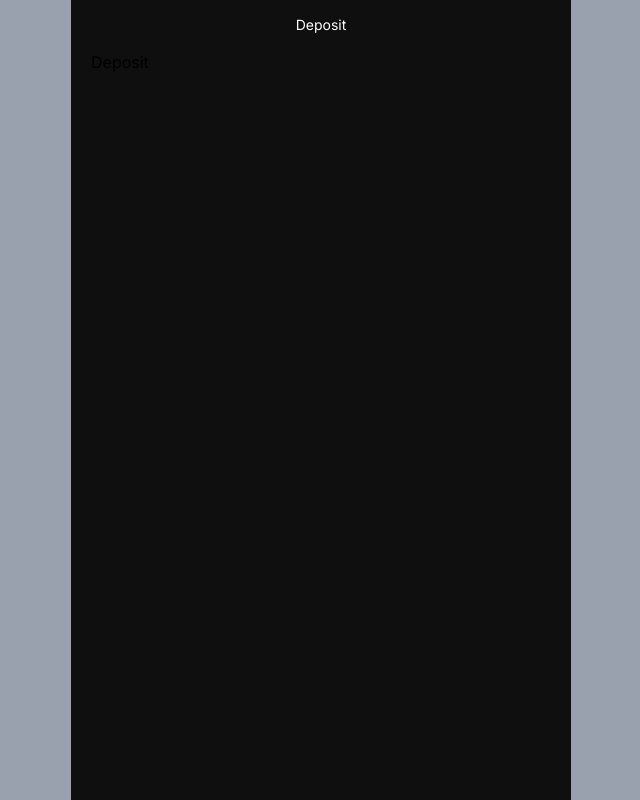
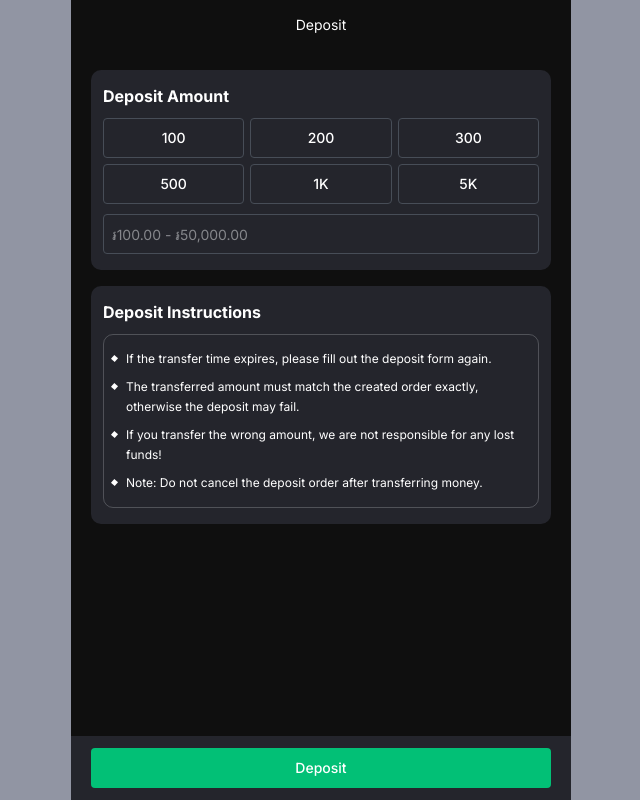
Before and after one commit to HeangDev/full-stack-trading, a React (Vite) app in the folder ui/: page /deposit in a window 1280 px wide. Shown: the whole page, without its empty margins (319-959 px from the left). Built offline with nearby package versions, Linux system fonts and the light colour scheme; some icons are missing.

Commit message:
update file

```diff
--- a/ui/src/assets/css/main.css
+++ b/ui/src/assets/css/main.css
@@ -18,16 +18,16 @@
 
 input[type=number]::-webkit-inner-spin-button,input[type=number]::-webkit-outer-spin-button{-webkit-appearance:none;margin:0;}
 
-body{@apply font-inter bg-gray-400 overflow-hidden;}
-.wrap{@apply relative max-w-[500px] h-screen mx-auto bg-theme-main;}
-.content{@apply h-full pt-[50px] px-5 pb-16 overflow-y-scroll;}
+body,html{@apply flex justify-center w-full h-full m-0 p-0 font-inter text-justify bg-[#9195a3] select-none overflow-hidden;}
+.wrap{@apply relative w-[500px] min-h-screen h-fit bg-theme-main;}
+.content{@apply max-h-screen h-screen pt-[50px] px-5 pb-16 overflow-y-scroll;}
 
 ::-webkit-scrollbar{@apply hidden w-1 h-1 bg-[#f4f5f7];}
 ::-webkit-scrollbar-thumb{@apply rounded-xs bg-gray-400/20;}
 ::-webkit-scrollbar-track{@apply rounded-none;}
 
-.header{@apply absolute top-0 left-0 right-0 h-[50px];}
-.header__inner{@apply w-full bg-theme-main select-none;}
+.header{@apply fixed top-0 w-[500px] h-[50px] z-10;}
+.header__inner{@apply bg-theme-main select-none;}
 .header__content{@apply relative flex items-center justify-center px-5 h-[50px];}
 .header__content__left{@apply absolute top-0 left-6 flex items-center justify-center h-full;}
 .header__btn__back{@apply relative cursor-pointer;}
@@ -38,7 +38,7 @@ body{@apply font-inter bg-gray-400 overflow-hidden;}
 .header__content__right svg{@apply w-6 h-6 text-white;}
 .header__content__right .notification__dot{@apply absolute top-0 right-1 w-2.5 h-2.5 rounded-full border border-theme-main bg-theme-danger;}
 
-.tabbar{@apply absolute bottom-0 flex items-end justify-between w-full h-16 pt-3.5 px-5 text-xs bg-theme-main;}
+.tabbar{@apply fixed bottom-0 flex items-end justify-between w-[500px] h-16 pt-3.5 px-5 text-xs bg-theme-main;}
 .tabbar__item{@apply flex flex-col items-center justify-end text-gray-500 font-normal cursor-pointer;}
 .tabbar__item span{@apply mt-1.5;}
 .tabbar__item.on span{@apply text-white;}
@@ -189,3 +189,26 @@ body{@apply font-inter bg-gray-400 overflow-hidden;}
 .transactions__list__container__item .transactions__list__container__item__right h4{@apply text-sm font-medium leading-5 text-white;}
 
 .orderPanel__container{@apply mt-5;}
+
+.deposit__container{@apply relative w-full mt-5;}
+.deposit__content{@apply mt-2.5 mb-4 py-4 px-3 rounded-[10px] bg-[#24252C];}
+.deposit__content__title{@apply flex mb-3 text-base font-bold leading-5 text-white;}
+.deposit__content__list{@apply flex flex-wrap mb-2.5 gap-1.5;}
+.deposit__content__list__item{@apply w-[calc((100%-12px)/3)];}
+.deposit__content__list__item.active button{@apply border-[#6A4C0C] bg-[#281F0B];}
+
+.deposit__container__intro__lists{@apply rounded-[10px] pt-1.5 pl-2.5 pb-1.5 pr-4 border border-solid border-gray-300/25;}
+.deposit__container__intro__lists p{@apply relative my-2 pl-3 text-xs font-normal leading-5 text-left text-white;}
+.deposit__container__intro__lists p::after{@apply content-[""] absolute top-[7px] -left-[2px] w-[5px] h-[5px] bg-white rotate-[42deg];}
+
+.deposit__content__fixed{@apply fixed left-0 bottom-0 right-0 -mx-5 z-[100];}
+.deposit__content__fixed__box{@apply flex max-w-[500px] mx-auto py-3 px-5 bg-[#24252C];}
+.deposit__content__fixed__box button span{@apply ml-2;}
+
+@media(max-width:600px){
+    .wrap{@apply w-screen;}
+    .header{@apply w-full;}
+    .tabbar{@apply w-full;}
+    .deposit__content__fixed{@apply left-5 right-5;}
+    .deposit__content__fixed__box{@apply max-w-full;}
+}
--- a/ui/src/locales/en/translation.json
+++ b/ui/src/locales/en/translation.json
@@ -94,5 +94,15 @@
     "order": {
         "buy_sell": "Buy/Sell Order",
         "record": "Trading Record"
+    },
+    "deposit": {
+        "balance": "Available Balance",
+        "enter_amount": "Deposit Amount",
+        "instruction_title": "Deposit Instructions",
+        "instruction_1": "If the transfer time expires, please fill out the deposit form again.",
+        "instruction_2": "The transferred amount must match the created order exactly, otherwise the deposit may fail.",
+        "instruction_3": "If you transfer the wrong amount, we are not responsible for any lost funds!",
+        "instruction_4": "Note: Do not cancel the deposit order after transferring money.",
+        "submit": "Deposit"
     }
 }
--- a/ui/src/locales/zh/translation.json
+++ b/ui/src/locales/zh/translation.json
@@ -93,5 +93,15 @@
     "order": {
         "buy_sell": "买卖订单",
         "record": "交易记录"
+    },
+    "deposit": {
+        "balance": "可用余额",
+        "enter_amount": "充值金额",
+        "instruction_title": "充值说明",
+        "instruction_1": "如果转账时间过期，请重新填写充值表单。",
+        "instruction_2": "转账金额必须与创建的订单金额完全一致，否则可能导致充值失败。",
+        "instruction_3": "如果转账金额错误，我们不对任何资金损失负责！",
+        "instruction_4": "注意：转账完成后请勿取消充值订单。",
+        "submit": "充值"
     }
 }
--- a/ui/src/pages/account/Deposit.tsx
+++ b/ui/src/pages/account/Deposit.tsx
@@ -1,8 +1,72 @@
-
+import React from "react";
+import { useTranslation } from 'react-i18next'
+import Button from "../../components/Button";
+import TextField from "../../components/TextField";
 
 const Deposit = () => {
+    const { t } = useTranslation()
+    const [selectedAmount, setSelectedAmount] = React.useState<number | ''>('');
+    const amounts = [100, 200, 300, 500, 1000, 5000];
+
     return (
-        <div>Deposit</div>
+        <>
+            <div className="deposit__container">
+                <div className="balance__assets">
+
+                </div>
+                <div className="deposit__content">
+                    <div className="deposit__content__title">
+                        <h4>{t('deposit.enter_amount')}</h4>
+                    </div>
+                    <div className="deposit__content__list">
+                        {amounts.map((amount) => (
+                            <div
+                                key={amount}
+                                className={`deposit__content__list__item${selectedAmount === amount ? ' active' : ''}`}
+                            >
+                                <Button
+                                    type="button"
+                                    variant="outlined"
+                                    color="secondary"
+                                    onClick={() => setSelectedAmount(amount)}
+                                >
+                                    {amount >= 1000 ? `${amount / 1000}K` : amount}
+                                </Button>
+                            </div>
+                        ))}
+                    </div>
+                    <TextField type="text"
+                        value={selectedAmount}
+                        placeholder="៛100.00 - ៛50,000.00"
+                        onChange={(e: { target: { value: string; }; }) => setSelectedAmount(e.target.value === '' ? '' : Number(e.target.value))}
+                    />
+                </div>
+                <div className="deposit__content">
+                    <div className="deposit__content__title">
+                        <h4>{t('deposit.instruction_title')}</h4>
+                    </div>
+                    <div className="deposit__container__intro__lists">
+                        <div className="items">
+                            <p>{t('deposit.instruction_1')}</p>
+                            <p>{t('deposit.instruction_2')}</p>
+                            <p>{t('deposit.instruction_3')}</p>
+                            <p>{t('deposit.instruction_4')}</p>
+                        </div>
+                    </div>
+                </div>
+                <div className="deposit__content__fixed">
+                    <div className="deposit__content__fixed__box">
+                        <Button
+                            type="button"
+                            color="success"
+                            disabled={!selectedAmount}
+                        >
+                            {t('deposit.submit')} {selectedAmount ? <span>៛{selectedAmount}</span> : null}
+                        </Button>
+                    </div>
+                </div>
+            </div>
+        </>
     )
 }
 
```
